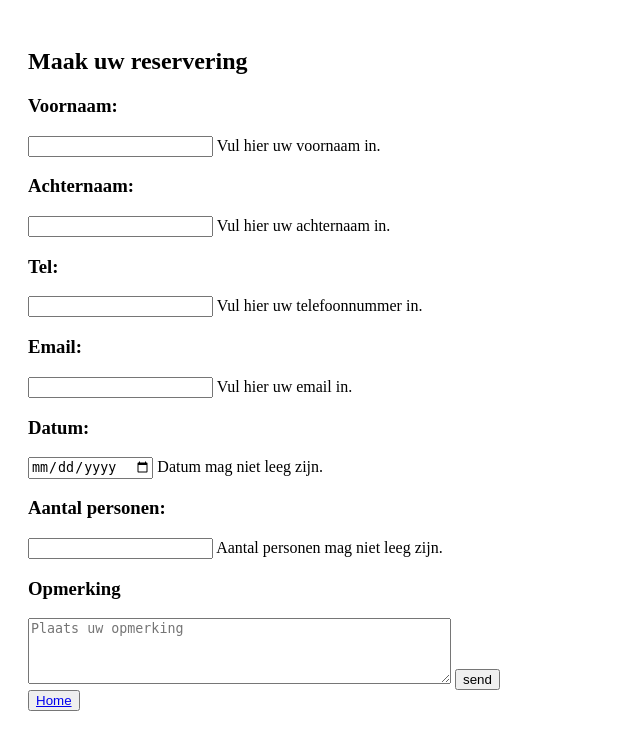
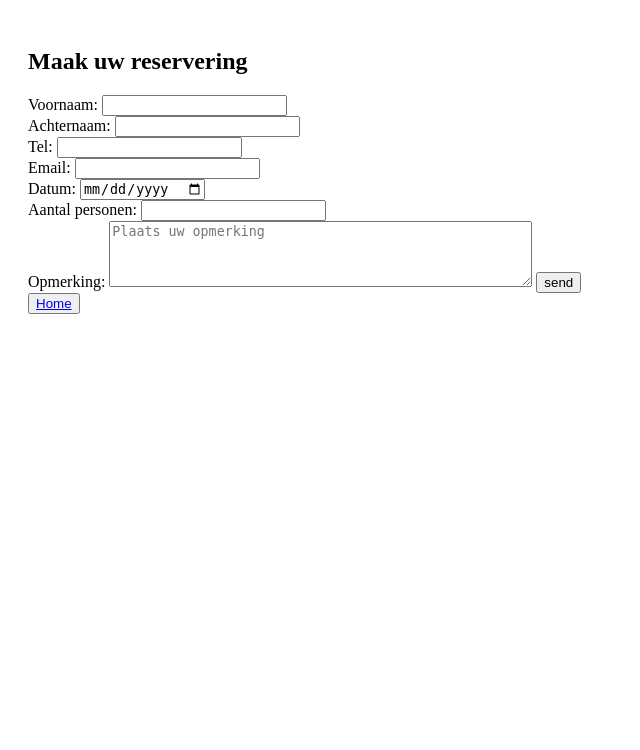
Before and after one commit to wesselvbbb/CLE2, a PHP site: page /reservation.php in a window 1280 px wide. Shown: the top 750 px of the page, without its empty margins (0-640 px from the left). Run offline with PHP 8.4, Linux system fonts and the light colour scheme; data that the repository does not hold is empty.

Commit message:
fixed validation error. added style to index.php

```diff
--- a/css/styles.css
+++ b/css/styles.css
@@ -2,15 +2,19 @@
     border: solid black 1px;
     padding: 50px;
     text-align: center;
-    width: 60%;
+    width: 50%;
+
     margin: auto;
 }
 body{
     padding: 20px;
 }
+table{
+    width: 100%;
+}
 
 tbody tr:nth-child(odd) {
-    background-color: lightseagreen;
+    background-color: lightgray;
     width: 100%;
 }
 tfoot td {
@@ -18,6 +22,34 @@ tfoot td {
     font-weight: bold;
 }
 
+
 td {
     padding: 0 10px;
+
 }
+
+td#guestsfield {
+    overflow: hidden;
+    width: 10px;
+    text-overflow: ellipsis;
+}
+
+td#commentfield {
+    overflow: hidden;
+    max-width: 30px;
+    text-overflow: ellipsis;
+}
+
+.banner{
+    text-align: center;
+    width: 60%;
+    margin: auto;
+}
+
+.errors{
+    color: red;
+}
+
+span{
+
+}
--- a/delete.php
+++ b/delete.php
@@ -2,7 +2,6 @@
 /** @var mysqli $db */
 
 require_once "includes/database.php";
-require_once 'includes/initialize.php';
 
 if (isset($_POST['submit'])) {
     // DELETE IMAGE
--- a/includes/initialize.php
+++ b/includes/initialize.php
@@ -1,6 +1,5 @@
 <?php
 require_once 'includes/database.php';
-
 
 if (isset($_POST['submit'])){
     $firstname = $_POST['first_name'];
--- a/includes/validation.php
+++ b/includes/validation.php
@@ -16,10 +16,6 @@ if ($mail == "") {
     $errors['mail'] = 'Vul hier uw email in.';
 }
 
-if (!is_numeric($date) || strlen($date) != 4) {
-    $errors['date'] = 'Voer een juiste datum in';
-}
-
 // this error message wil overwrite the previous error when year is empty
 if ($date == "") {
     $errors['date'] = 'Datum mag niet leeg zijn.';
--- a/reservation.php
+++ b/reservation.php
@@ -1,7 +1,42 @@
 <?php
-/** @var mysqli $db  */
-require_once 'includes/database.php';
-require_once 'includes/initialize.php';
+/** @var mysqli $db */
+
+
+//Check if Post isset, else do nothing
+if (isset($_POST['submit'])) {
+    //Require database in this file
+    require_once "includes/database.php";
+
+    //Postback with the data showed to the user, first retrieve data from 'Super global'
+    $firstname   = mysqli_escape_string($db, $_POST['first_name']);
+    $lastname = mysqli_escape_string($db, $_POST['last_name']);
+    $phonenumber  = mysqli_escape_string($db, $_POST['phone_number']);
+    $mail   = mysqli_escape_string($db, $_POST['mail']);
+    $date = mysqli_escape_string($db, $_POST['date']);
+    $guests = mysqli_escape_string($db, $_POST['total_guests']);
+    $comment = mysqli_escape_string($db, $_POST['comment']);
+
+    //Require the form validation handling
+    require_once "includes/validation.php";
+
+    if(empty($errors)) {
+        //Save the record to the database
+        $query = "INSERT INTO reservations (first_name,last_name,phone_number,mail,date,comment,total_guests)
+                    VALUES ('$firstname','$lastname','$phonenumber','$mail','$date','$comment','$guests')";
+
+        $result = mysqli_query($db, $query) or die('Error: '.mysqli_error($db). ' with query ' . $query);
+
+        if ($result) {
+            header('Location: index.php');
+            exit;
+        } else {
+            $errors['db'] = 'Something went wrong in your database query: ' . mysqli_error($db);
+        }
+
+        //Close connection
+        mysqli_close($db);
+    }
+}
 ?>
 
 <!doctype html>
@@ -21,23 +56,27 @@ require_once 'includes/initialize.php';
 <?php } ?>
     <section>
         <h1>Maak uw reservering</h1>
-            <form action="insert.php" method="post">
-                <?php
-                require_once 'includes/validation.php';
-                ?>
-                <h3>Voornaam:</h3><input type="text" id="first_name" name="first_name" value="<?= isset($firstname) ? htmlentities($firstname) : '' ?>"/>
+        <form action="" method="post">
+            <label for="first_name">Voornaam:</label>
+            <input type="text" id="first_name" name="first_name" value="<?= isset($firstname) ? htmlentities($firstname) : '' ?>"/>
             <span class="errors"><?= $errors['first_name'] ?? '' ?></span><br>
-                <h3>Achternaam:</h3><input type="text" id="last_name" name="last_name" value="<?= $_POST['last_name'] ?? ''?>"/>
+            <label for="last_name">Achternaam:</label>
+            <input type="text" id="last_name" name="last_name" value="<?= $_POST['last_name'] ?? ''?>" />
             <span class="errors"><?= $errors['last_name'] ?? '' ?></span><br>
-                <h3>Tel:</h3><input id="phone_number" type="tel" name="phone_number" pattern="[06][0-9]{9}" value="<?= $_POST['phone_number'] ?? ''?>"/>
+            <label for="phone_number">Tel:</label>
+            <input id="phone_number" type="tel" name="phone_number" pattern="[06][0-9]{9}" value="<?= $_POST['phone_number'] ?? ''?>"/>
             <span class="errors"><?= $errors['phone_number'] ?? '' ?></span><br>
-                <h3>Email:</h3><input type="text" id="email" name="mail" value="<?= $_POST['mail'] ?? ''?>"/>
+            <label for="email">Email:</label>
+            <input type="text" id="email" name="mail" value="<?= $_POST['mail'] ?? ''?>" />
             <span class="errors"><?= $errors['mail'] ?? '' ?></span><br>
-                <h3>Datum:</h3><input type="date" id="date" name="date" value="<?= $_POST['date'] ?? ''?>"/>
+            <label for="date">Datum:</label>
+            <input type="date" id="date" name="date" value="<?= $_POST['date'] ?? ''?>" />
             <span class="errors"><?= $errors['date'] ?? '' ?></span><br>
-                <h3>Aantal personen:</h3><input type="number" id="total_guests" name="total_guests" value="<?= $_POST['total_guests'] ?? ''?>"/>
+            <label for="total_guests">Aantal personen:</label>
+            <input type="number" id="total_guests" name="total_guests" value="<?= $_POST['total_guests'] ?? ''?>"  />
             <span class="errors"><?= $errors['total_guests'] ?? '' ?></span><br>
-                <h3>Opmerking</h3><textarea rows="4" cols="50" name="comment" placeholder="Plaats uw opmerking" value="<?= $_POST['comment'] ?? ''?>"/></textarea>
+            <label for="comment">Opmerking:</label>
+            <textarea rows="4" cols="50" name="comment" id="comment" placeholder="Plaats uw opmerking" value="<?= $_POST['comment'] ?? ''?>"/></textarea>
             <input type="submit" name="submit" value="send">
         </form>
     </section>
```
Also changed, not shown: create.php (+7 -7 lines), index.php (+7 -13 lines), view.php (+28 -13 lines). Lines whose indentation alone changed are shown as unchanged.
